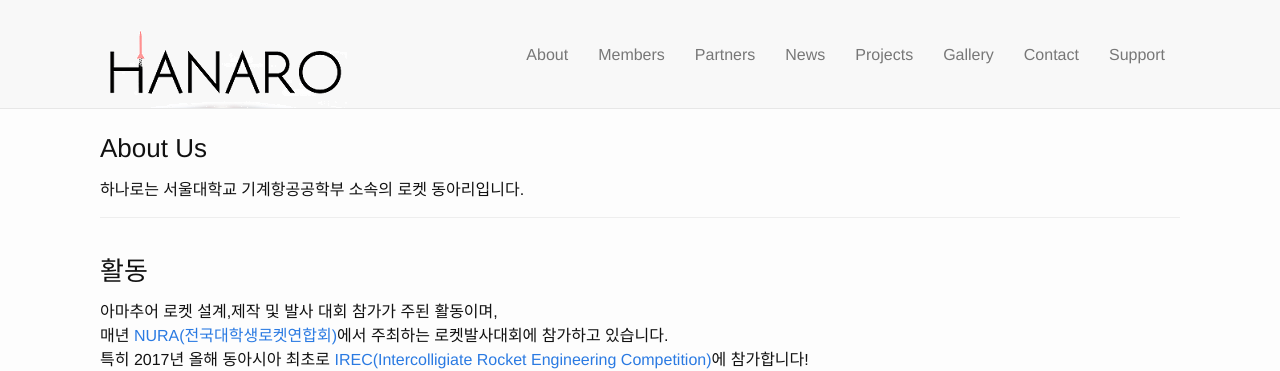
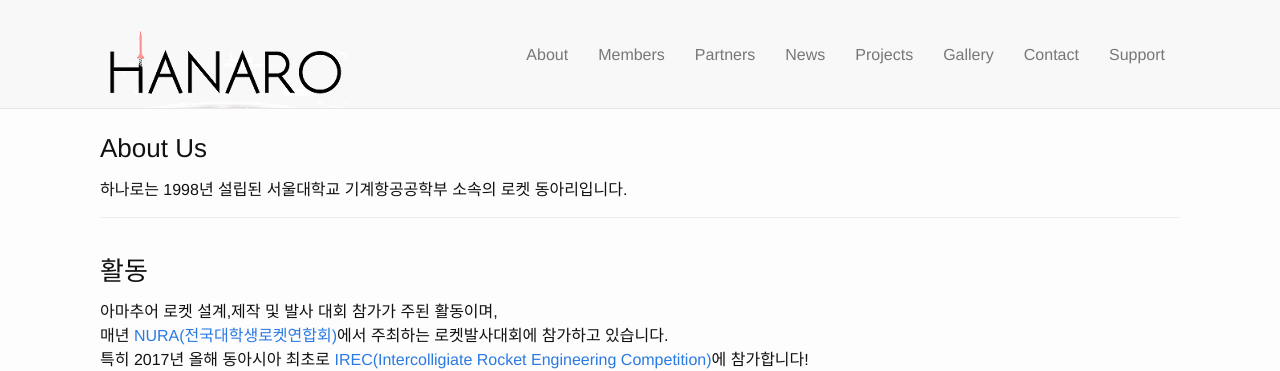
Before and after one commit to Hanaro2021/hanaro.github.io, a Jekyll site: the page built from _pages/1.about.md, in a window 1280 px wide. Shown: the top 371 px of the page. Built offline with Jekyll 4.4.1, drawn with Linux system fonts in a browser that asks for light colours; nearby versions of some CDN libraries.

Commit message:
Update 1.about.md

```diff
--- a/_pages/1.about.md
+++ b/_pages/1.about.md
@@ -4,7 +4,7 @@ title: About
 permalink: /about/
 ---
 <h3>About Us</h3>
-하나로는 서울대학교 기계항공공학부 소속의 로켓 동아리입니다.<br/>
+하나로는 1998년 설립된 서울대학교 기계항공공학부 소속의 로켓 동아리입니다.<br/>
 
 * * *
 <br/>
```
